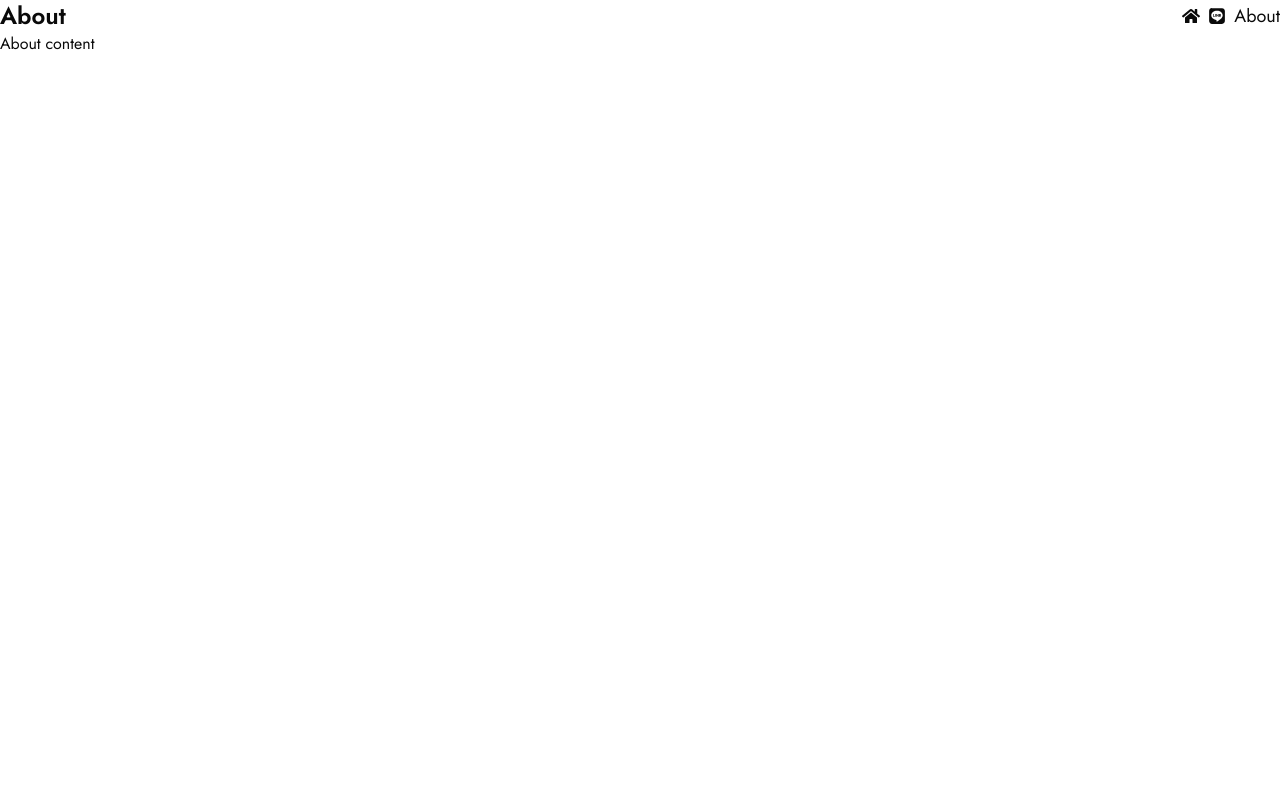
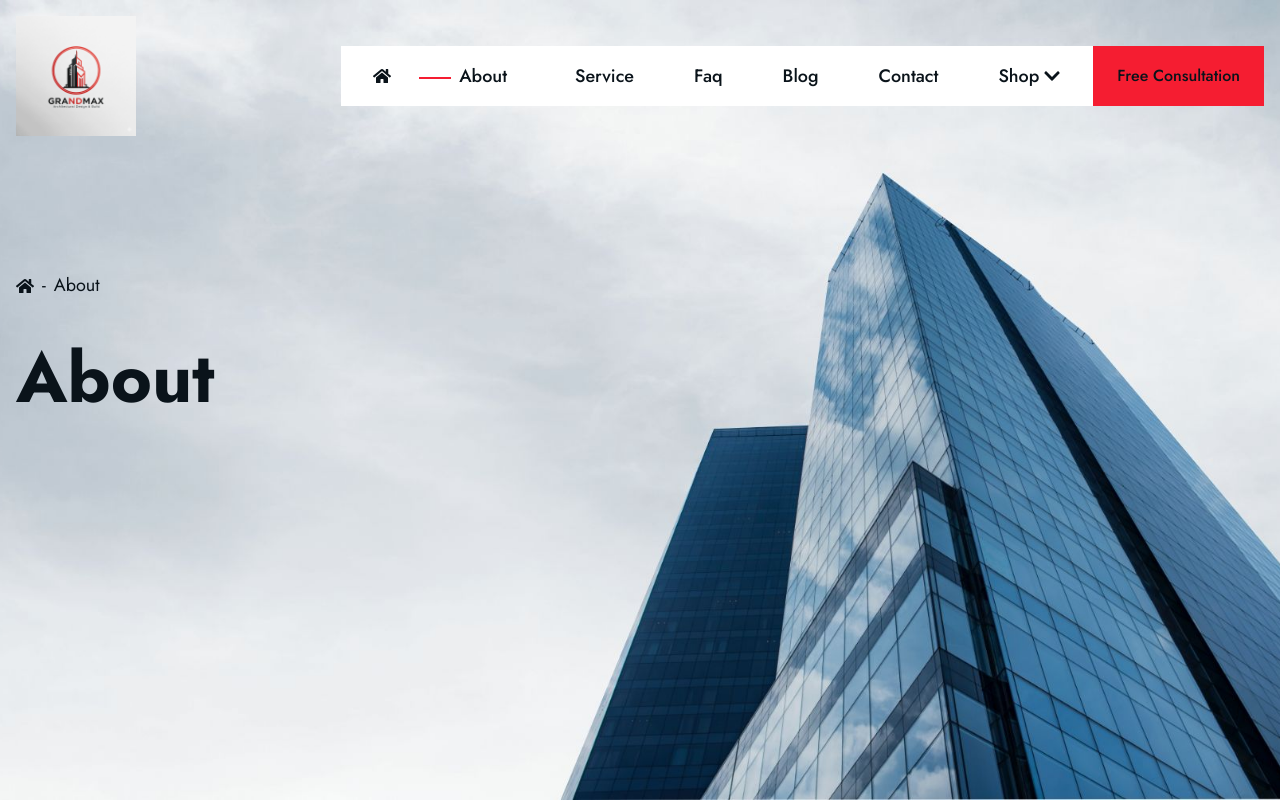
Before and after one commit to Dotun-Balogun/GrandMax, a Next.js app: page /about in a window 1280 px wide. Built offline with nearby package versions, Linux system fonts and the light colour scheme.

Commit message:
dynamic hero, layout.tsx about page,

```diff
--- a/app/(pages)/about/page.tsx
+++ b/app/(pages)/about/page.tsx
@@ -8,5 +8,22 @@ export const metadata = generatePageMetadata(
 );
 
 export default function AboutPage() {
-  return <div>About content</div>;
+  return
+   <div className='w-full max-w-7xl mx-auto px-4 py-20 lg:py-40'>
+     <div className="flex flex-col md:flex-row gap-10 lg:gap-20 mt-10 lg:mt-20">
+          <div>
+<div className='px-4 space-y-4'>
+          <p className="text-[14px] text-center md:text-left text-gray-500">since 1992</p>
+          <h1 className='text-[32px] white-space-break lg:text-[42px] tracking-loose text-center  md:text-left font-bold'>
+            A Creative
+            <span className='border-b'>
+              Architectural Company</span> Based in New York
+          </h1>
+        </div>
+          </div>
+          <div>
+
+          </div>
+        </div>
+  </div>;
 }
--- a/app/(pages)/contact/page.tsx
+++ b/app/(pages)/contact/page.tsx
@@ -0,0 +1,9 @@
+import React from 'react'
+
+const page = () => {
+  return (
+    <div>page</div>
+  )
+}
+
+export default page
--- a/app/(pages)/faq/page.tsx
+++ b/app/(pages)/faq/page.tsx
@@ -0,0 +1,9 @@
+import React from 'react'
+
+const page = () => {
+  return (
+    <div>page</div>
+  )
+}
+
+export default page
--- a/app/(pages)/layout.tsx
+++ b/app/(pages)/layout.tsx
@@ -1,11 +1,11 @@
-import BreadCrumb from '@/components/layout/BreadCrumb'
+import DynamicHero from '@/components/shared/DynamicHero'
 import React from 'react'
 
 const layout = ({children}:{children:React.ReactNode}) => {
   return (
     <div className="min-h-screen flex flex-col">
   <main className='flex-grow'>
-    <BreadCrumb/>
+    <DynamicHero/>
     {children}
   </main>
     </div>
--- a/app/(pages)/services/page.tsx
+++ b/app/(pages)/services/page.tsx
@@ -0,0 +1,9 @@
+import React from 'react'
+
+const page = () => {
+  return (
+    <div>page</div>
+  )
+}
+
+export default page
--- a/components/layout/BreadCrumb.tsx
+++ b/components/layout/BreadCrumb.tsx
@@ -3,6 +3,7 @@
 import { FaLine, FaHome } from "react-icons/fa";
 import Link from "next/link";
 import { usePathname } from "next/navigation";
+import { getPageName } from "@/lib/getPageName";
 
 const BreadCrumb = () => {
   const pathname = usePathname() || "/";
@@ -17,14 +18,10 @@ const BreadCrumb = () => {
 
   // Get the current page name
   const currentPath = pathnames[pathnames.length - 1] || "home";
-  const pageName = pathDisplayNames[currentPath] ||
-    currentPath.charAt(0).toUpperCase() + currentPath.slice(1);
-
+//   const pageName = getPageName(pathname);
   return (
     <div className="flex items-center justify-between w-full">
-      <h1 className="text-2xl font-semibold">{pageName}</h1>
 
-      {/* Breadcrumb on the Right */}
       <div className="flex items-center text-[18px] gap-2">
         <Link href="/">
           <FaHome />
@@ -32,13 +29,12 @@ const BreadCrumb = () => {
         {pathnames.map((path, index) => {
           const routeTo = `/${pathnames.slice(0, index + 1).join("/")}`;
 
-          const displayName = pathDisplayNames[path] ||
-            path.charAt(0).toUpperCase() + path.slice(1);
+          const displayName = getPageName(routeTo);
           const isLast = index === pathnames.length - 1;
 
           return (
             <div key={routeTo} className="flex items-center gap-2">
-                <FaLine/>
+                -
               {isLast ? (
                 <span>{displayName}</span>
               ) : (
--- a/components/sections/Home/TestimonialSection.tsx
+++ b/components/sections/Home/TestimonialSection.tsx
@@ -14,7 +14,7 @@ import bakcground from '@/app/assets/images/row-bg-1.jpg'
 
 const TestimonialSection = () => {
   return (
-    <section className=" relative w-full mt-100  lg:mt-0 ">
+    <section className=" relative w-full mt-100  lg:mt-0 ">*+
 
        <section className="absolute left-1/2  bottom-20 -translate-x-1/2 w-full flex flex-col lg:flex-row lg:px-10 z-10" >
       {/* LEFT RED SECTION */}
@@ -35,7 +35,7 @@ const TestimonialSection = () => {
             {testimonials.map((item) => (
               <CarouselItem key={item.id}>
                 <motion.div
-                  initial={{ opacity: 0, y: 20 }}
+            initial={{ opacity: 0, y: 20 }}
                   animate={{ opacity: 1, y: 0 }}
                   transition={{ duration: 0.4 }}
                   className="space-y-6"
--- a/components/shared/DynamicHero.tsx
+++ b/components/shared/DynamicHero.tsx
@@ -1,11 +1,37 @@
-import React from 'react'
+'use client'
+import { getPageName } from "@/lib/getPageName";
+import { usePathname } from "next/navigation";
 import BreadCrumb from '../layout/BreadCrumb'
+import Image from 'next/image';
+import background from '@/app/assets/images/otherHero.png'
+import Header from "../layout/Header";
 
 const DynamicHero = () => {
+  const pathname = usePathname();
+  const pageName = getPageName(pathname);
+
   return (
-    <div className=' w-full h-[50vh]  lg:min-h-screen relative overflow-hidden'>
-      <BreadCrumb/>
+    <div className='w-full h-[50vh] lg:min-h-screen relative overflow-hidden'>
+      <Image
+        src={background}
+        alt='background image'
+        fill
+        priority
+        className='object-cover'
+      />
+      <div className='container px-4 mx-auto space-y-10 relative z-10 flex flex-col items-cente justify-cente h-full text-secondary'>
+        <Header />
+        <div className="mt-20 space-y-10">
+          <BreadCrumb />
+
+          <h1 className='text-4xl lg:text-[70px] font-bold'> {pageName} </h1>
+        </div>
+
+
+{/* content */}
+
       </div>
+    </div>
   )
 }
 
--- /dev/null
+++ b/lib/getPageName.ts
@@ -0,0 +1,15 @@
+export const getPageName = (pathname: string) => {
+  const pathnames = pathname.split("/").filter((x) => x);
+
+  const pathDisplayNames: Record<string, string> = {
+    about: "About",
+    "contact-us": "Contact Us",
+  };
+
+  const currentPath = pathnames[pathnames.length - 1] || "home";
+
+  return (
+    pathDisplayNames[currentPath] ||
+    currentPath.charAt(0).toUpperCase() + currentPath.slice(1)
+  );
+};
```
